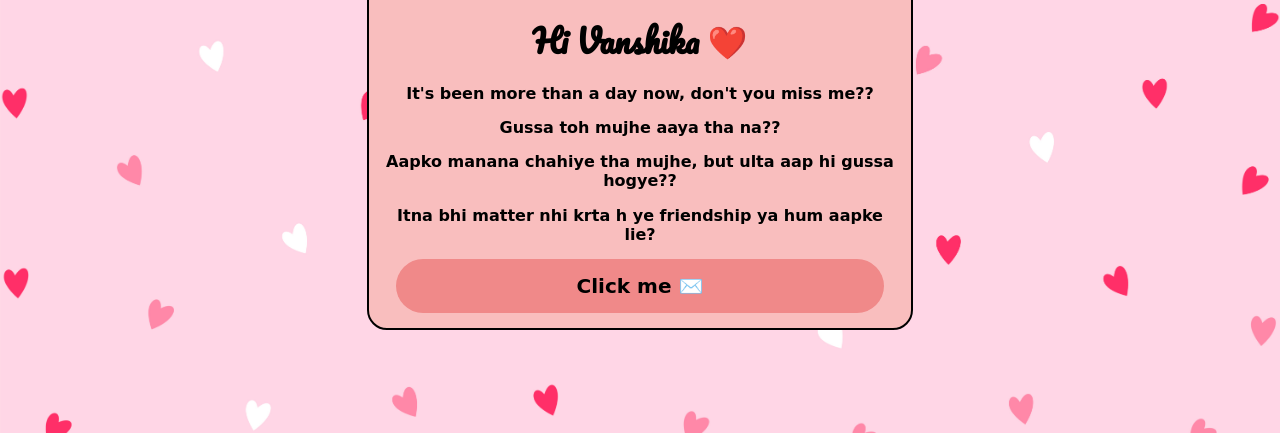
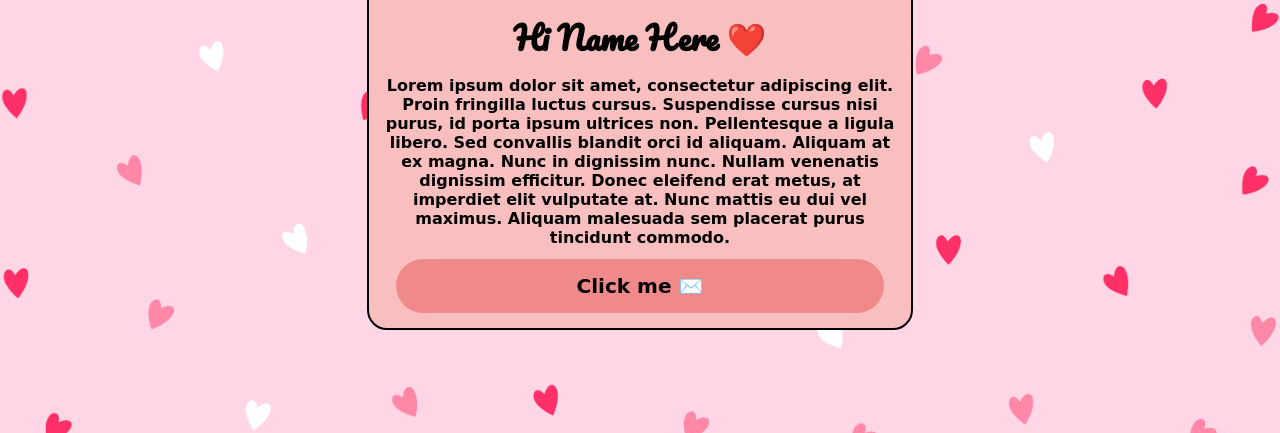
Before and after one commit to amolkr/hi-love, a plain HTML site: page index.html in a window 1280 px wide. Shown: the part 367-800 px from the top of the page. Drawn offline with Linux system fonts and the light colour scheme; a web font is replaced by a local one.

Commit message:
Update index.html

```diff
--- a/index.html
+++ b/index.html
@@ -11,12 +11,10 @@
         <div class="image">
             <img src="./Videos/hi.gif" alt="">
         </div>
-        <h1>Hi Vanshika &#10084;&#65039;</h1>
-        <p>It's been more than a day now, don't you miss me??</p>
-        <p>Gussa toh mujhe aaya tha na??</p>
-        <p>Aapko manana chahiye tha mujhe, but ulta aap hi gussa hogye??</p>
-        <p>Itna bhi matter nhi krta h ye friendship ya hum aapke lie?</p>
+        <h1>Hi Name Here &#10084;&#65039;</h1>
+        <p>Lorem ipsum dolor sit amet, consectetur adipiscing elit. Proin fringilla luctus cursus. Suspendisse cursus nisi purus, id porta ipsum ultrices non. Pellentesque a ligula libero. Sed convallis blandit orci id aliquam. Aliquam at ex magna. Nunc in dignissim nunc. Nullam venenatis dignissim efficitur. Donec eleifend erat metus, at imperdiet elit vulputate at. Nunc mattis eu dui vel maximus. Aliquam malesuada sem placerat purus tincidunt commodo.</p>
         <a class="btn" href="./page2.html">Click me &#9993;&#65039;</a>
     </div>
 </body>
+
 </html>
```
